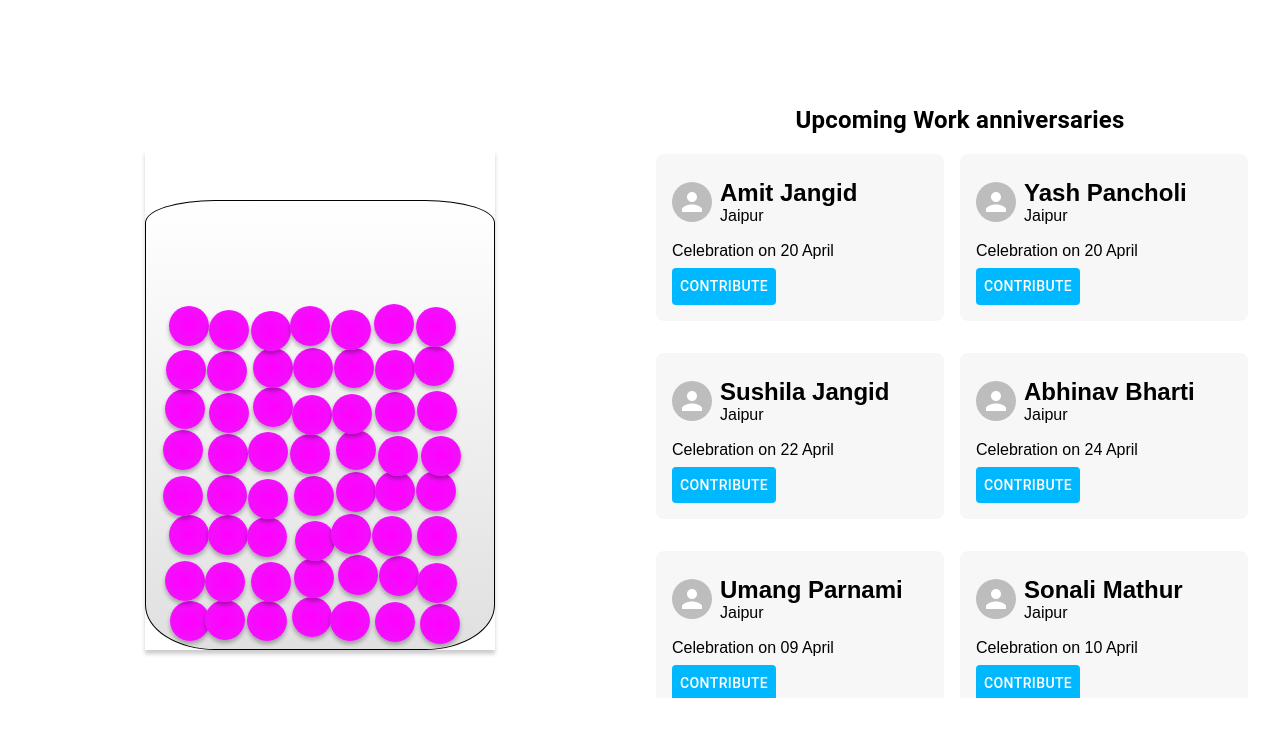
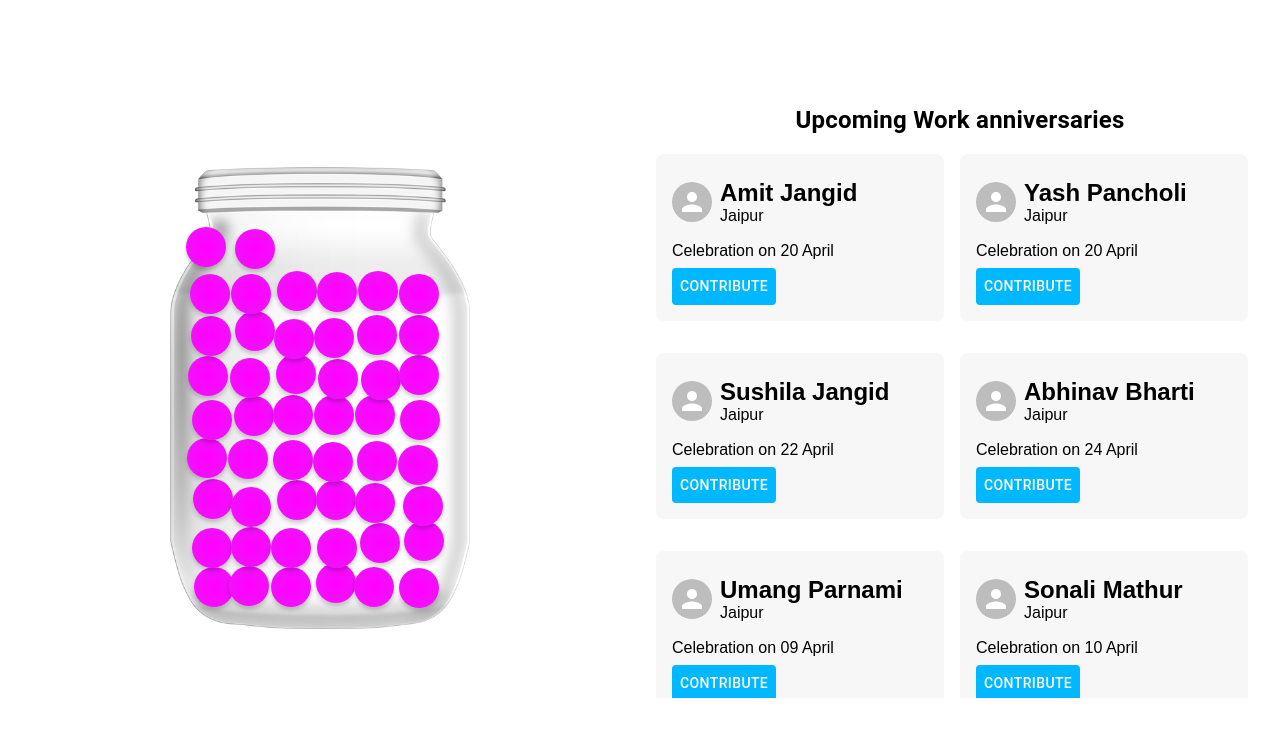
Before and after one commit to manjeet-55/Work_Anniversary_Celebration_55, a React (Vite) app: page / in a window 1280 px wide. Shown: the top 736 px of the page. Built offline with nearby package versions, Linux system fonts and the light colour scheme.

Commit message:
jar component changed

```diff
--- a/src/App.jsx
+++ b/src/App.jsx
@@ -8,7 +8,7 @@ import {
 } from "./components";
 function App() {
   const [marbleDropped, setMarbleDropped] = useState(false);
-  const [numberOfMarbles, setNumberOfMarbles] = useState(56);
+  const [numberOfMarbles, setNumberOfMarbles] = useState(50);
 
   const addMarble = () => {
     setMarbleDropped(true);
--- a/src/components/GlassJar.jsx
+++ b/src/components/GlassJar.jsx
@@ -1,54 +1,10 @@
-// import { MarbleBall } from "./MarbleBall";
-
-// export const GlassJar = ({ marble }) => {
-//   return (
-//     <div>
-//       <img src='src\assets\jar.webp' alt='' width={300}/>
-//         {marble && <MarbleBall />}
-//     </div>
-//   );
-// };
-
-import React from "react";
-import { motion } from "framer-motion";
 import { MarbleBall } from "./MarbleBall";
 
 export const GlassJar = ({ marbleDrop, numberOfMarbles }) => {
   const marbles = Array.from({ length: numberOfMarbles });
   return (
-    <motion.div
-      style={{
-        width: 350,
-        height: 500,
-        position: "relative",
-        // perspective: "1000px",
-        boxShadow: "0px 4px 4px rgba(0, 0, 0, 0.2)",
-        overflow: "hidden",
-        display: "flex",
-        justifyContent: "center",
-        alignItems: "flex-end",
-        zIndex: "0",
-      }}
-    >
-      <div
-        style={{
-          width: "100%",
-          height: "90%",
-          // backgroundColor: "#f9f9f9",
-          borderTopLeftRadius: "20% 5%",
-          borderTopRightRadius: "20% 5%",
-          borderBottomLeftRadius: "20% 10%",
-          borderBottomRightRadius: "20% 10%",
-          position: "absolute",
-          border: "1px solid #010101",
-          bottom: 0,
-          left: 0,
-          display: "flex",
-          justifyContent: "center",
-          alignItems: "center",
-          backgroundImage: "linear-gradient(to bottom, #ffffff, #e0e0e0)",
-        }}
-      >
+    <div style={{ position: "relative" }}>
+      <img src='src\assets\jar.webp' alt='' width={300} />
       {marbles.map((_, index) => (
         <MarbleBall
           key={index}
@@ -58,6 +14,58 @@ export const GlassJar = ({ marbleDrop, numberOfMarbles }) => {
         />
       ))}
     </div>
-    </motion.div>
   );
 };
+
+// import React from "react";
+// import { motion } from "framer-motion";
+// import { MarbleBall } from "./MarbleBall";
+
+// export const GlassJar = ({ marbleDrop, numberOfMarbles }) => {
+//   const marbles = Array.from({ length: numberOfMarbles });
+//   return (
+//     <motion.div
+//       style={{
+//         width: 350,
+//         height: 500,
+//         position: "relative",
+//         // perspective: "1000px",
+//         boxShadow: "0px 4px 4px rgba(0, 0, 0, 0.2)",
+//         overflow: "hidden",
+//         display: "flex",
+//         justifyContent: "center",
+//         alignItems: "flex-end",
+//         zIndex: "0",
+//       }}
+//     >
+//       <div
+//         style={{
+//           width: "100%",
+//           height: "90%",
+//           // backgroundColor: "#f9f9f9",
+//           borderTopLeftRadius: "20% 5%",
+//           borderTopRightRadius: "20% 5%",
+//           borderBottomLeftRadius: "20% 10%",
+//           borderBottomRightRadius: "20% 10%",
+//           position: "absolute",
+//           border: "1px solid #010101",
+//           bottom: 0,
+//           left: 0,
+//           display: "flex",
+//           justifyContent: "center",
+//           alignItems: "center",
+//           backgroundImage: "linear-gradient(to bottom, #ffffff, #e0e0e0)",
+//         }}
+//       >
+//         {marbles.map((_, index) => (
+//           <MarbleBall
+//             key={index}
+//             index={index}
+//             totalMarbles={numberOfMarbles}
+//             marbleDrop={marbleDrop}
+//           />
+//         ))}
+//       </div>
+//     </motion.div>
+//   );
+// };
--- a/src/components/MarbleBall.jsx
+++ b/src/components/MarbleBall.jsx
@@ -32,9 +32,10 @@
 //     ></div>
 //   );
 // };
-import React, { useState, useEffect } from 'react';
-import { motion, useAnimation } from 'framer-motion';
+import React, { useState, useEffect } from "react";
+import { motion, useAnimation } from "framer-motion";
 import "../styles/MarbleBall.css";
+import { marbelBallsInOneRow, marbelBallSize } from "../utils/constants";
 
 export const MarbleBall = ({ index, totalMarbles, marbleDrop }) => {
   const spacing = 42;
@@ -42,8 +43,16 @@ export const MarbleBall = ({ index, totalMarbles, marbleDrop }) => {
   const controls = useAnimation();
 
   const [position, setPosition] = useState({
-    top: 400 - Math.floor(index / 7) * spacing + Math.random() * turbulence - turbulence / 2,
-    left: 20 + (index % 7) * spacing + Math.random() * turbulence - turbulence / 2,
+    top:
+      400 -
+      Math.floor(index / marbelBallsInOneRow) * spacing +
+      Math.random() * turbulence -
+      turbulence / 2,
+    left:
+      20 +
+      (index % marbelBallsInOneRow) * spacing +
+      Math.random() * turbulence -
+      turbulence / 2,
   });
 
   const [animationStarted, setAnimationStarted] = useState(false);
@@ -62,11 +71,16 @@ export const MarbleBall = ({ index, totalMarbles, marbleDrop }) => {
 
   return (
     <motion.div
-      className='marble'
       style={{
-        position: 'absolute',
+        position: "absolute",
         top: position.top,
         left: position.left,
+        height: marbelBallSize,
+        width: marbelBallSize,
+        borderRadius: "50%",
+        zIndex: 999,
+        background: "radial-gradient(circle, #ff00ff, #ed16fa)",
+        boxShadow: "0px 3px 4px rgba(0, 0, 0, 0.2)",
       }}
       animate={controls}
     ></motion.div>
--- a/src/styles/MarbleBall.css
+++ b/src/styles/MarbleBall.css
@@ -1,8 +1,5 @@
 /* MarbleBall.css */
 .marble {
-  position: absolute;
-  width: 40px;
-  height: 40px;
   border-radius: 50%;
   z-index: 999;
   background: radial-gradient(circle, #ff00ff, #ed16fa);
--- /dev/null
+++ b/src/utils/constants.js
@@ -0,0 +1,2 @@
+export const marbelBallsInOneRow = 6;
+export const marbelBallSize = 40;
```
Lines whose indentation alone changed are shown as unchanged.
